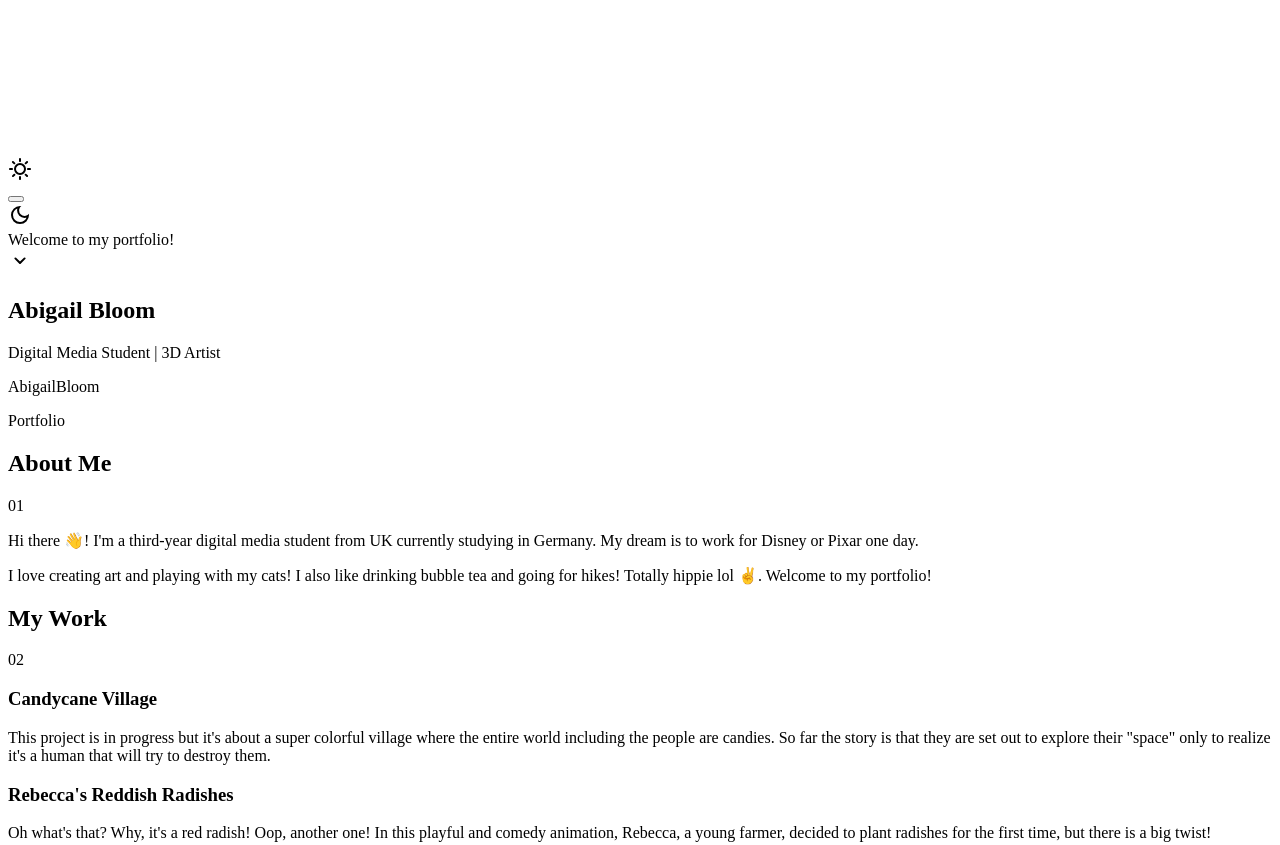
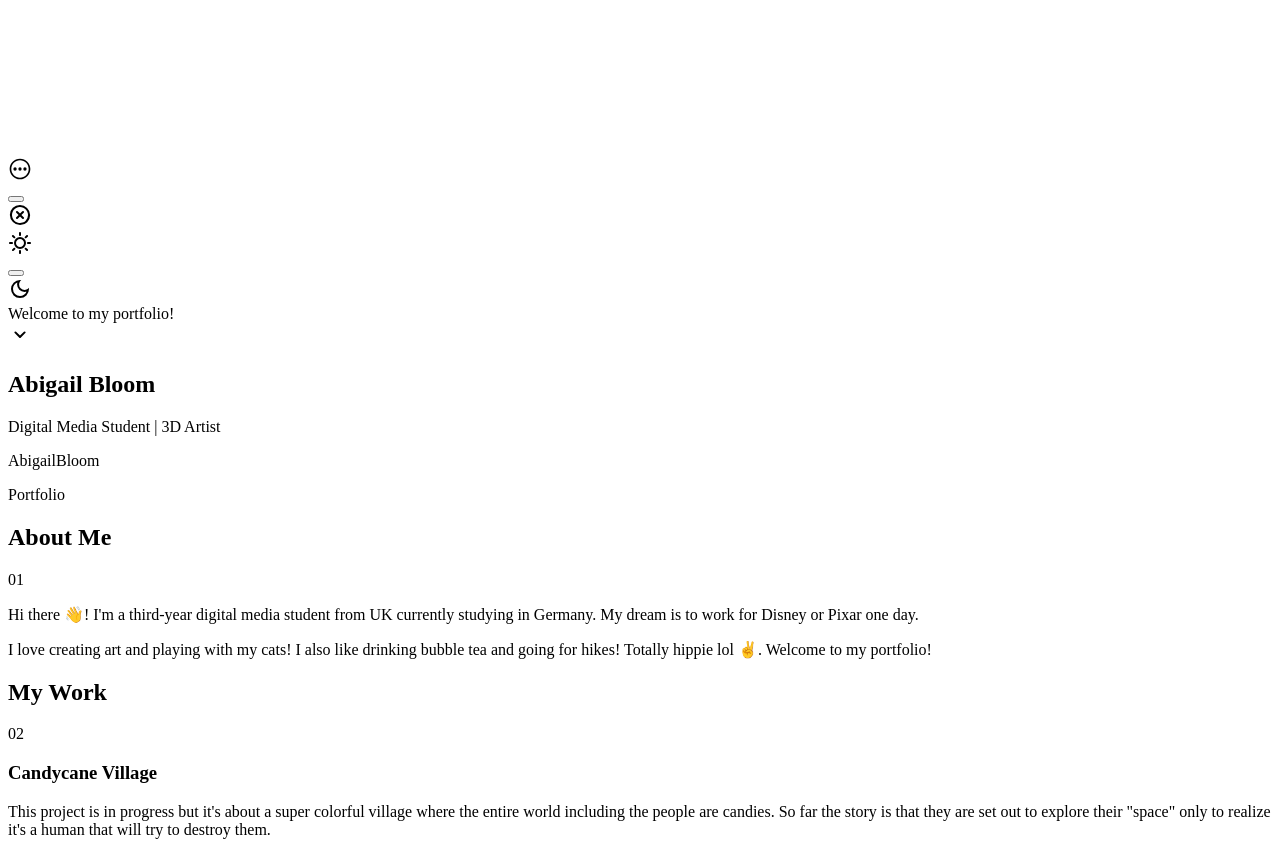
Before and after one commit to AnhTran1105/3DRoomPortfolio, a website: page src/index.html in a window 1280 px wide. Shown: the part 5-850 px from the top of the page. Drawn offline with Linux system fonts and the light colour scheme.

Commit message:
Add context menu

```diff
--- a/src/index.html
+++ b/src/index.html
@@ -29,6 +29,47 @@
 
     <div class="page" asscroll-container>
       <div class="toggle-bar">
+        <div class="menu">
+          <div class="visible-wrapper">
+            <svg
+              xmlns="http://www.w3.org/2000/svg"
+              id="menu"
+              fill="currentColor"
+              x="0"
+              y="0"
+              version="1.1"
+              viewBox="0 0 29 29"
+              width="24"
+              height="24"
+              xml:space="preserve"
+            >
+              <path
+                d="M14.5 27C7.607 27 2 21.393 2 14.5S7.607 2 14.5 2 27 7.607 27 14.5 21.393 27 14.5 27zm0-23C8.71 4 4 8.71 4 14.5S8.71 25 14.5 25 25 20.29 25 14.5 20.29 4 14.5 4z"
+              ></path>
+              <circle cx="14.5" cy="14.5" r="2"></circle>
+              <circle cx="8.5" cy="14.5" r="2"></circle>
+              <circle cx="20.5" cy="14.5" r="2"></circle>
+            </svg>
+          </div>
+          <button class="toggle-menu">
+            <div class="toggle-circle-2 toggle-circle"></div>
+          </button>
+          <div class="hidden-wrapper">
+            <svg
+              fill="currentColor"
+              xmlns="http://www.w3.org/2000/svg"
+              viewBox="0 0 24 24"
+              width="24"
+              height="24"
+              id="close"
+            >
+              <path
+                d="M15.71,8.29a1,1,0,0,0-1.42,0L12,10.59,9.71,8.29A1,1,0,0,0,8.29,9.71L10.59,12l-2.3,2.29a1,1,0,0,0,0,1.42,1,1,0,0,0,1.42,0L12,13.41l2.29,2.3a1,1,0,0,0,1.42,0,1,1,0,0,0,0-1.42L13.41,12l2.3-2.29A1,1,0,0,0,15.71,8.29Zm3.36-3.36A10,10,0,1,0,4.93,19.07,10,10,0,1,0,19.07,4.93ZM17.66,17.66A8,8,0,1,1,20,12,7.95,7.95,0,0,1,17.66,17.66Z"
+              ></path>
+            </svg>
+          </div>
+        </div>
+        <div class="theme">
           <div class="sun-wrapper">
             <svg xmlns="http://www.w3.org/2000/svg" height="24" width="24">
               <path
@@ -38,7 +79,7 @@
             </svg>
           </div>
           <button class="toggle-button">
-          <div class="toggle-circle"></div>
+            <div class="toggle-circle-1 toggle-circle"></div>
           </button>
           <div class="moon-wrapper">
             <svg xmlns="http://www.w3.org/2000/svg" height="24" width="24">
@@ -49,7 +90,7 @@
             </svg>
           </div>
         </div>
-
+      </div>
       <div class="page-wrapper" asscroll>
         <section class="hero">
           <div class="hero-wrapper">
--- a/src/style.css
+++ b/src/style.css
@@ -180,12 +180,30 @@ svg {
   position: fixed;
   display: flex;
   opacity: 0;
+  flex-direction: column;
+  justify-content: center;
+  align-items: center;
+  top: 12px;
+  right: 48px;
+  z-index: 99999999999999;
+}
+
+.theme {
+  display: flex;
+}
+
+.menu {
+  display: flex;
+  margin-bottom: 12px;
+}
+
+.visible-wrapper,
+.hidden-wrapper {
+  display: flex;
   flex-direction: row;
   justify-content: center;
   align-items: center;
-  top: 48px;
-  right: 48px;
-  z-index: 99999999999999;
+  color: var(--color-text);
 }
 
 .sun-wrapper,
@@ -212,6 +230,21 @@ svg {
   box-shadow: rgba(149, 157, 165, 0.2) 0px 8px 24px;
 }
 
+.toggle-menu {
+  cursor: pointer;
+  position: relative;
+  width: 56px;
+  height: 28px;
+  display: flex;
+  justify-content: center;
+  align-items: center;
+  background-color: var(--color-pink);
+  border-radius: 999px;
+  margin: 0px 16px;
+  border: none;
+  box-shadow: rgba(149, 157, 165, 0.2) 0px 8px 24px;
+}
+
 .toggle-circle {
   position: absolute;
   left: 6px;
@@ -222,7 +255,11 @@ svg {
   transition: all 0.2s ease-in-out;
 }
 
-.toggle-button:hover .toggle-circle {
+.toggle-button:hover .toggle-circle-1 {
+  transform: scale(0.9);
+}
+
+.toggle-menu:hover .toggle-circle-2 {
   transform: scale(0.9);
 }
 
```
Also changed, not shown: src/Experience/Experience.js (+12 -1 lines), src/Experience/Theme.js (+13 -2 lines). Lines whose indentation alone changed are shown as unchanged.
